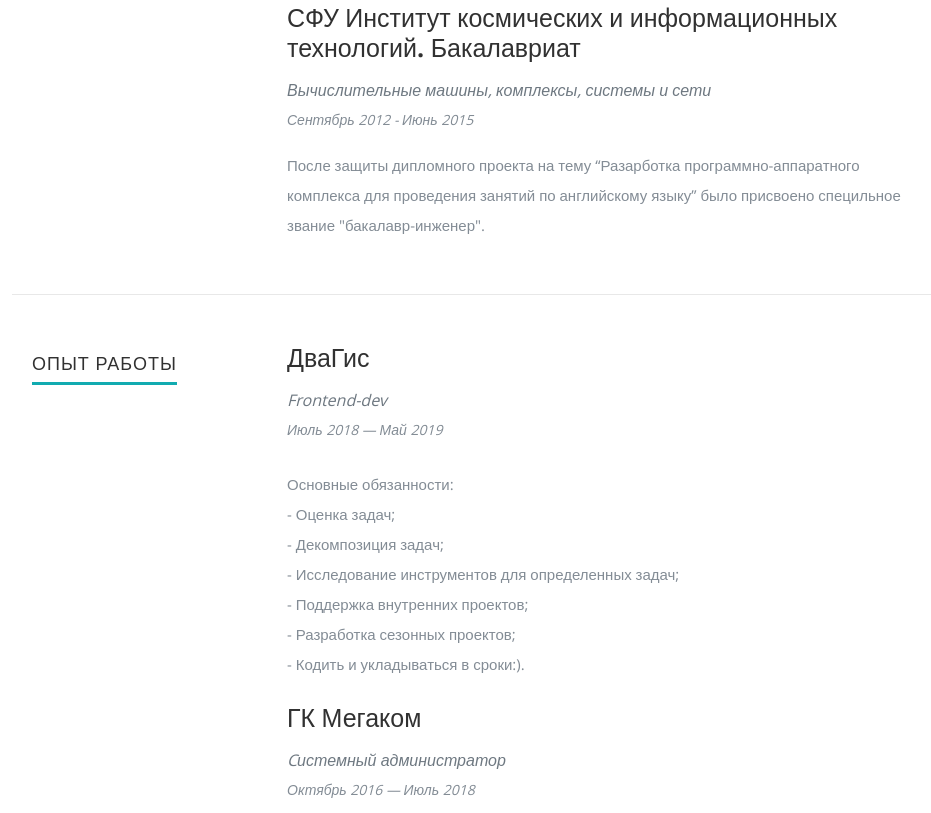
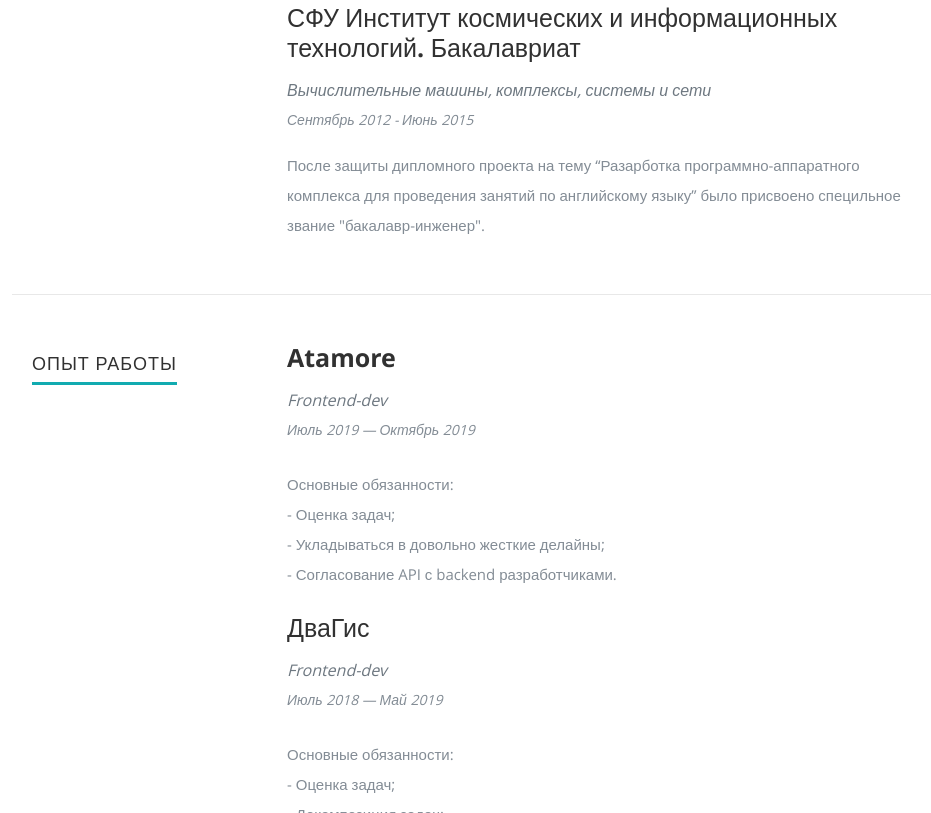
Before and after one commit to NinaSekret/resume, a plain HTML site: page index.html in a window 1280 px wide. Shown: the part 1898-2711 px from the top of the page, without its empty margins (118-1049 px from the left). Drawn offline with nearby package versions, Linux system fonts and the light colour scheme.

Commit message:
index.html edited online with Bitbucket

```diff
--- a/index.html
+++ b/index.html
@@ -90,8 +90,8 @@
 
             <h2>Обо мне</h2>
 
-            <p>Год назад, моей основной деятельностью являлось системное администрирование. Но параллельно с этим, в свободное время, я занималась веб разработкой. Первые шаги, начались с трехмесечного курса на GeekBrains, где я получила базовые навыки верстки и js. Следующим опытом для меня, были курсы от компании ЦФТ - проект focus start, данный проект был ориентирован на начинающих frontend разработчиков. В рамках этого проекта я получила много полезных для себя практических навыков например: сделала первые шаги в React, развернула один из своих проектов удаленно, научилась адаптивной верстке.
-            После всех вышеперечисленных подготовительных этапов мне удалось устроится на работу в компанию <a href="https://2gis.ru">2Gis</a>. Где я и моя комада занимались поддержкой внутренних порталов компании, внедряли фичи и делали новые проекты для привлечения клиентов и рекламодателей.</p>
+            <p>Год назад, моей основной деятельностью являлось системное администрирование. Но параллельно с этим, в свободное время, я занималась веб разработкой. Первые шаги, начались с трехмесячного курса на GeekBrains, где я получила базовые навыки верстки и js. Следующим опытом для меня, были курсы от компании ЦФТ - проект focus start, данный проект был ориентирован на начинающих frontend разработчиков. В рамках этого проекта я получила много полезных для себя практических навыков например: сделала первые шаги в React, развернула один из своих проектов удаленно, научилась адаптивной верстке.
+            После всех вышеперечисленных подготовительных этапов мне удалось устроиться на работу в компанию <a href="https://2gis.ru">2Gis</a>. Где я и моя комада занимались поддержкой внутренних порталов компании, внедряли фичи и делали новые проекты для привлечения клиентов и рекламодателей.</p>
             <p>На данный момент я имею знания в HTML и CSS, как очевидное. Помимо чистого HTML, CSS в проектах использовала React, Redux, TypeScript. В моем портфолио есть несколько старых <a class="smoothscroll" href="#portfolio">работ</a>. Более новых нет, так как индивидуально проектов я не выполняла (кроме обучающих, они есть <a href="https://github.com/NinaSekret">туть</a>).</p>
             <p>В свободное время хожу в спортзал, играю в баскет, а зимой катаю на борде:D</p>
             <div class="row">
@@ -171,6 +171,26 @@
          </div>
 
          <div class="nine columns main-col">
+              <div class="row item">
+
+               <div class="twelve columns">
+
+                  <h3>Atamore</h3>
+                  <p class="info">Frontend-dev</p>
+                  <p class="date">Июль 2019 — Октябрь 2019</p>
+
+                  <p>
+                  <ul>
+                    <li>Основные обязанности:</li>
+                    <li>- Оценка задач;</li>
+                    <li>- Укладываться в довольно жесткие делайны;</li>
+                    <li>- Согласование API с backend разработчиками.</li>
+                  </ul>
+                  </p>
+
+               </div>
+
+            </div>
 
            <div class="row item">
 
```
